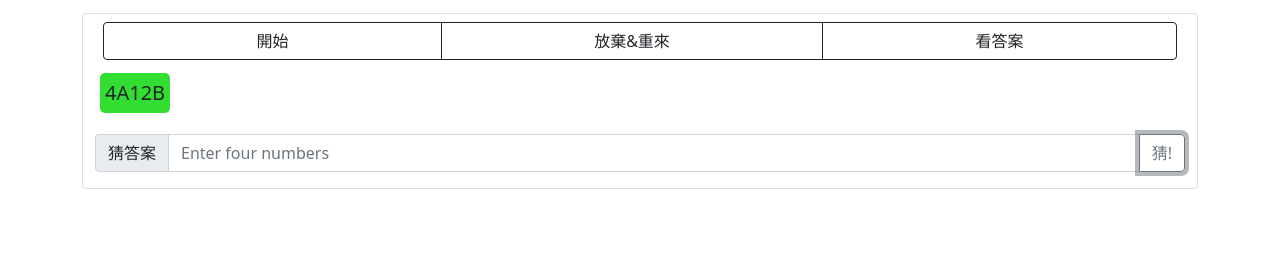
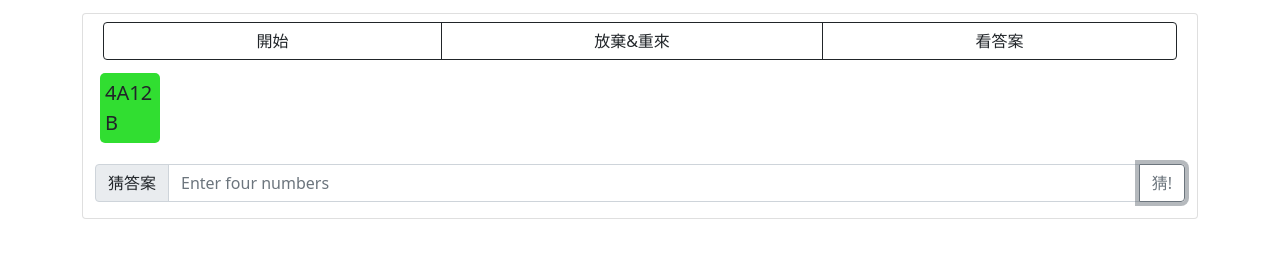
Before and after one commit to Jamie1721/Jamie1721.github.io, a plain HTML site: page HACKATHON/0.3.html in a window 1280 px wide. Both pictures are taken after a click on the button "猜!". Shown: the part 71-326 px from the top of the page. Drawn offline with nearby package versions, Linux system fonts and the light colour scheme.

Commit message:
HACATHON.4t

```diff
--- a/HACKATHON/0.3.html
+++ b/HACKATHON/0.3.html
@@ -21,7 +21,7 @@
         .process .result {
             border-radius: 5px;
             padding: 5px;
-            width: fit-content;
+            width: 60px;
             background-color: red;
         }
 
```
